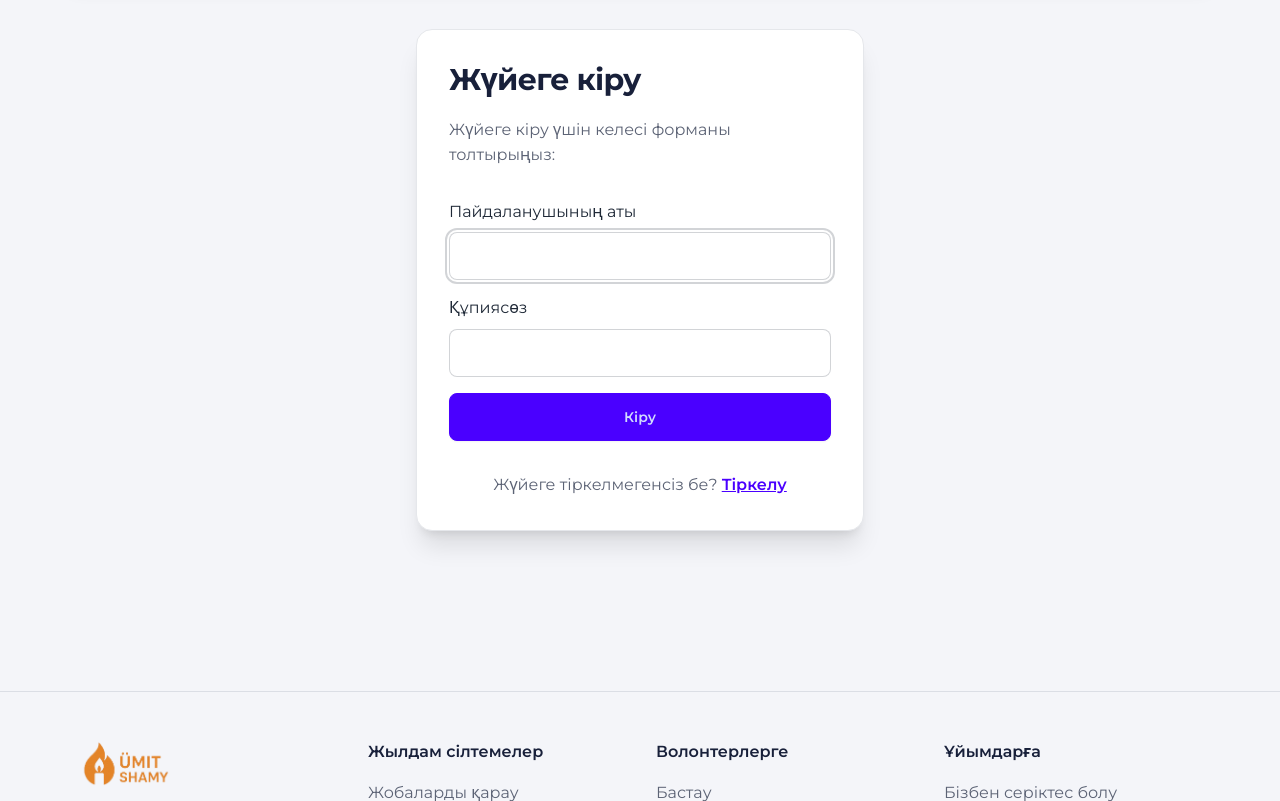
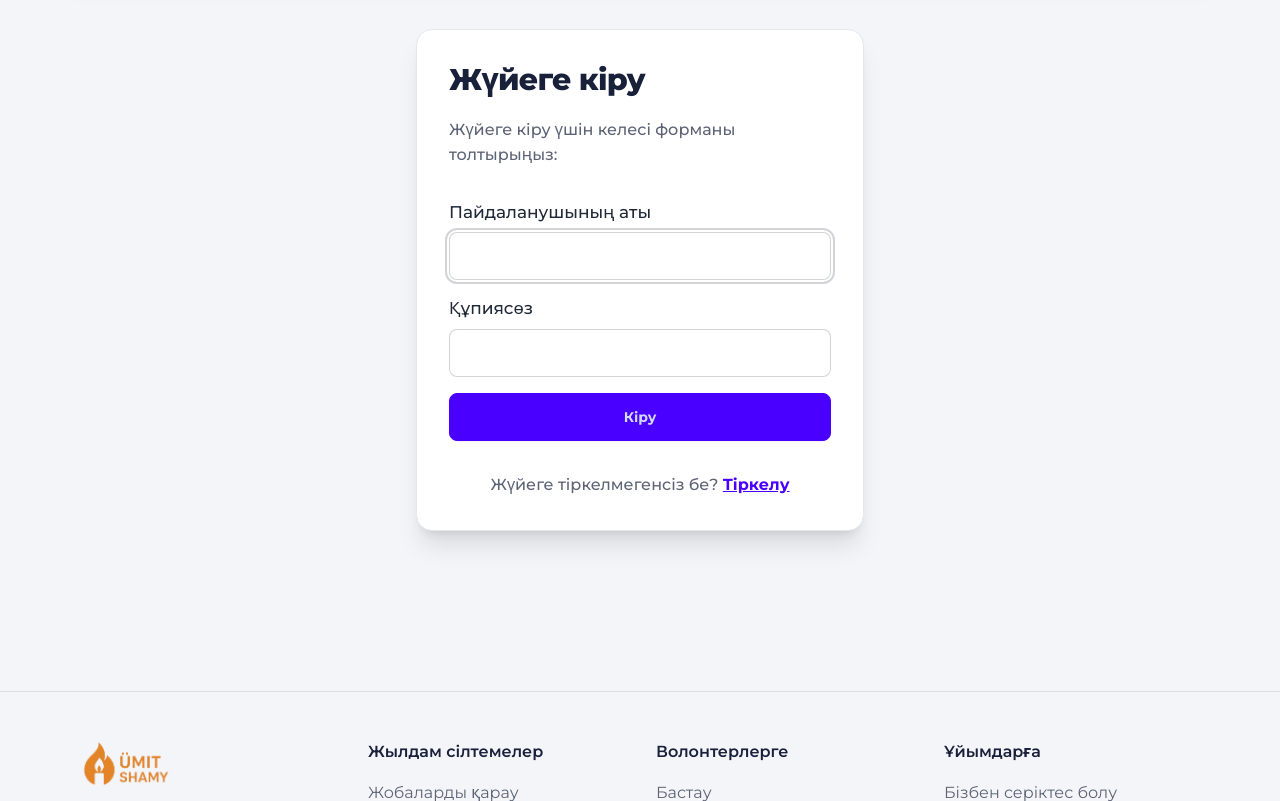
Before and after one commit to Arlan010/volunteer_management, a Django app: page /ru/account/login/ in a window 1280 px wide. Shown: the part 99-900 px from the top of the page. Run offline with Django 3.2, Linux system fonts and the light colour scheme; parts of the project's set-up code (start-up, migrations or seed data) failed here and were passed over; some libraries are stand-ins or nearby versions.

Commit message:
changed the registration and login windows

```diff
--- a/templates/account/registration/login.html
+++ b/templates/account/registration/login.html
@@ -5,9 +5,30 @@
 {% block title %}{% trans "Жүйеге кіру" %}{% endblock %}
 
 {% block content %}
+<style>
+	.auth-card {
+		font-size: 1.0625rem;
+		font-weight: 500;
+	}
+
+	.auth-card h1 {
+		font-weight: 800;
+	}
+
+	.auth-card .label-text,
+	.auth-card input {
+		font-size: 1.0625rem !important;
+		font-weight: 500;
+	}
+
+	.auth-card .btn,
+	.auth-card .font-semibold {
+		font-weight: 700;
+	}
+</style>
 <section class="px-4 pb-20 pt-32">
 	<div class="mx-auto max-w-md">
-		<div class="card border border-border/50 bg-card shadow-xl shadow-primary/5">
+		<div class="auth-card card border border-border/50 bg-card shadow-xl shadow-primary/5">
 			<div class="card-body">
 				<h1 class="text-3xl font-bold tracking-tight text-foreground">{% trans "Жүйеге кіру" %}</h1>
 				{% if form.errors %}
```
Also changed, not shown: templates/account/registration/register.html (+26 -1 lines).
